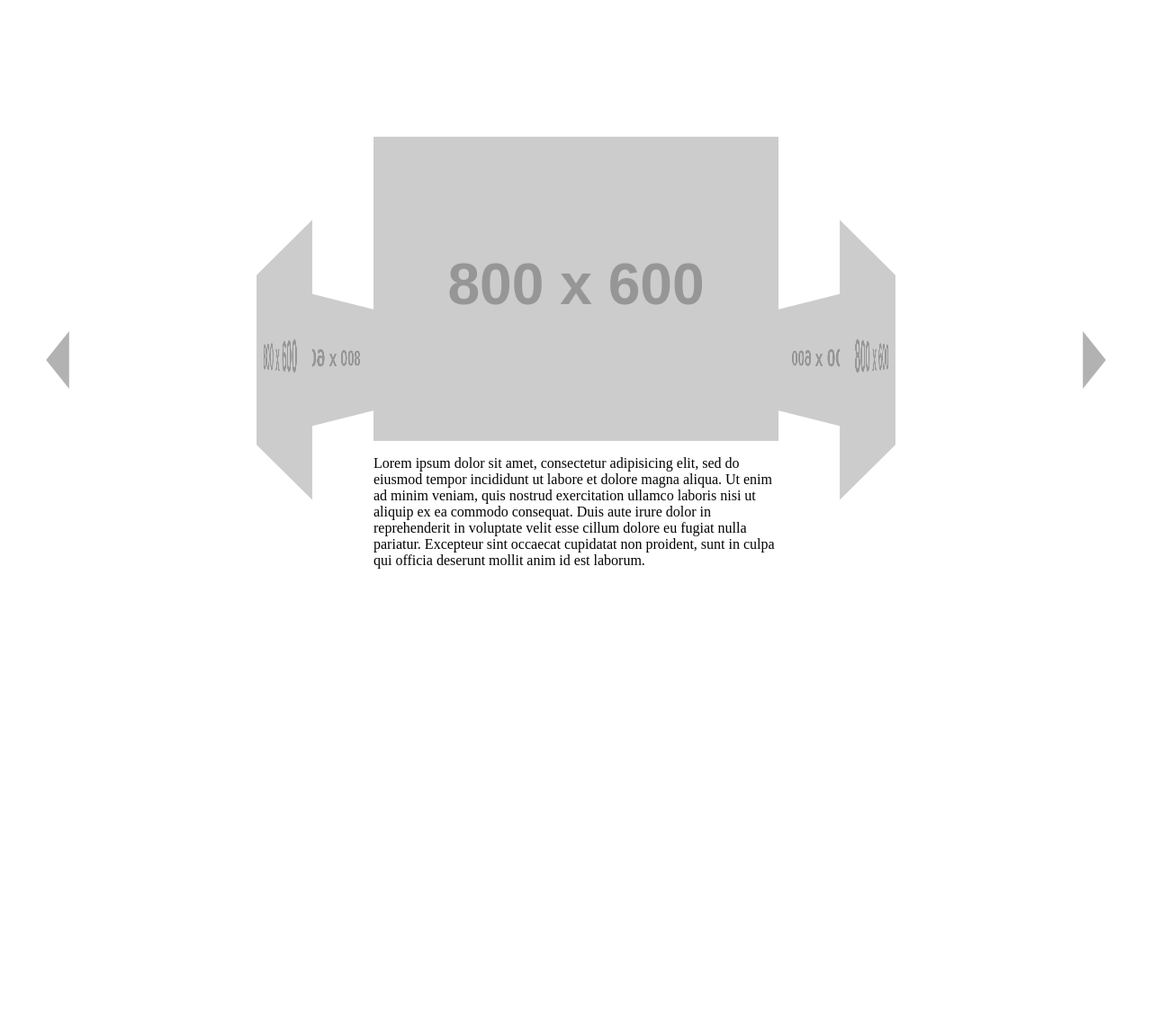
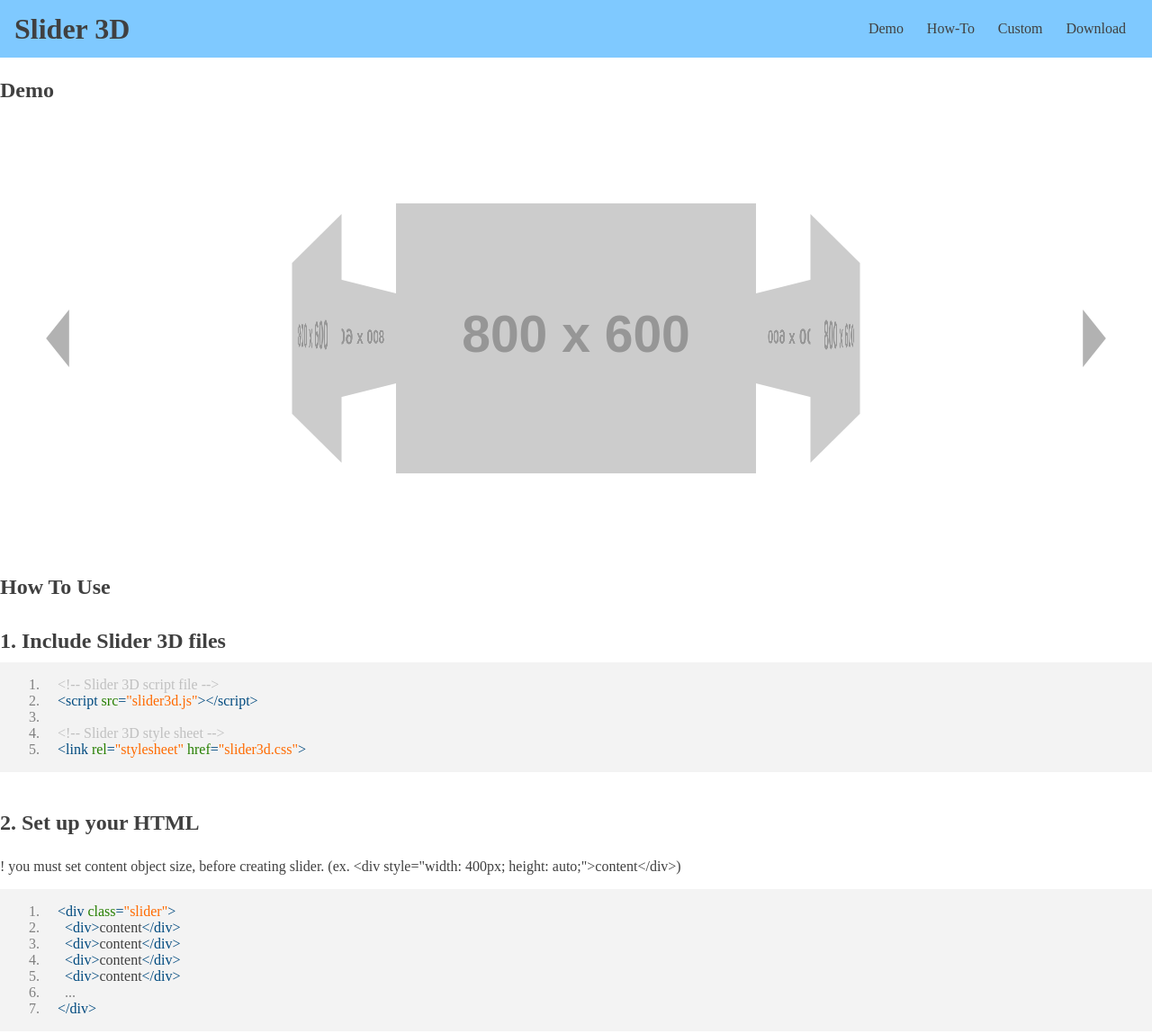
Before and after one commit to iriya410/iriya410.github.io, a plain HTML site: page index.html in a window 1280 px wide. Shown: the top 1149 px of the page at 90% size. Before the commit the page ends 800 px from the top, so only its background shows below. Drawn offline with Linux system fonts and the light colour scheme; placeholder pictures from the web are drawn by us.

Commit message:
index update, slider3d init value update

```diff
--- a/index.html
+++ b/index.html
@@ -3,76 +3,112 @@
 	<head>
 		<meta http-equiv="X-UA-Compatible" content="IE=Edge">
 		<meta charset="UTF-8">
-		<title>3D Slider | AS</title>
+		<title>Slider 3D</title>
 		<meta name="viewport" content="width=device-width, initial-scale=1.0">
 
+		<link rel="stylesheet" type="text/css" href="src/css/index.css">
+
 		<script src="src/js/slider3d.js"></script>
-
-		<style>
-			body {
-				display: flex;
-				flex-direction: column;
-				justify-content: center;
-				align-items: center;
-				margin: 0;
-				min-height: 100vh;
-			}
-
-			img {
-				vertical-align: middle;
-			}
-
-			.container_r {
-				width: 100%;
-				height: 100vh;
-			}
-
-			.container_r section {
-				width: 450px;
-				height: auto;
-			}
-
-		</style>
-
 		<link rel="stylesheet" type="text/css" href="src/css/slider3d.css">
 	</head>
 	<body>
 
-		<div class="container_r">
+		<header>
+			<h1>Slider 3D</h1>
+
+			<ul>
+				<li><a href="#demo">Demo</a></li>
+				<li><a href="#how_to">How-To</a></li>
+				<li><a href="#custom">Custom</a></li>
+				<li><a href="#">Download</a></li>
+			</ul>
+		</header>
+
+		<main>
+			<article id="demo" class="demo">
+				<h2>Demo</h2>
+				<div class="demo-slider">
 					<section>
-				<img src="http://placehold.it/800x600/FF7F7F/fff/?text=SLIDE 0" alt="alt" width="450">
-				<p>Lorem ipsum dolor sit amet, consectetur adipisicing elit, sed do eiusmod
-				tempor incididunt ut labore et dolore magna aliqua. Ut enim ad minim veniam,
-				quis nostrud exercitation ullamco laboris nisi ut aliquip ex ea commodo
-				consequat. Duis aute irure dolor in reprehenderit in voluptate velit esse
-				cillum dolore eu fugiat nulla pariatur. Excepteur sint occaecat cupidatat non
-				proident, sunt in culpa qui officia deserunt mollit anim id est laborum.</p>
+						<img src="http://placehold.it/800x600/FF7F7F/fff/?text=SLIDE 0" alt="alt" width="400">
 					</section>
 					<section>
-				<img src="http://placehold.it/800x600/FFE97F/fff/?text=SLIDE 1" alt="alt" width="450">
+						<img src="http://placehold.it/800x600/FFE97F/fff/?text=SLIDE 1" alt="alt" width="400">
 					</section>
 					<section>
-				<img src="http://placehold.it/800x600/A5FF7F/fff/?text=SLIDE 2" alt="alt" width="450">
+						<img src="http://placehold.it/800x600/A5FF7F/fff/?text=SLIDE 2" alt="alt" width="400">
 					</section>
 					<section>
-				<img src="http://placehold.it/800x600/7FFFC5/fff/?text=SLIDE 3" alt="alt" width="450">
+						<img src="http://placehold.it/800x600/7FFFC5/fff/?text=SLIDE 3" alt="alt" width="400">
 					</section>
 					<section>
-				<img src="http://placehold.it/800x600/7FC9FF/fff/?text=SLIDE 4" alt="alt" width="450">
+						<img src="http://placehold.it/800x600/7FC9FF/fff/?text=SLIDE 4" alt="alt" width="400">
 					</section>
 					<section>
-				<img src="http://placehold.it/800x600/A17FFF/fff/?text=SLIDE 5" alt="alt" width="450">
+						<img src="http://placehold.it/800x600/A17FFF/fff/?text=SLIDE 5" alt="alt" width="400">
 					</section>
 					<section>
-				<img src="http://placehold.it/800x600/D67FFF/fff/?text=SLIDE 6" alt="alt" width="450">
+						<img src="http://placehold.it/800x600/D67FFF/fff/?text=SLIDE 6" alt="alt" width="400">
 					</section>
 					<section>
-				<img src="http://placehold.it/800x600/FF7FB6/fff/?text=SLIDE 7" alt="alt" width="450">
+						<img src="http://placehold.it/800x600/FF7FB6/fff/?text=SLIDE 7" alt="alt" width="400">
 					</section>
 				</div>
+			</article>
+
+			<article id="how_to" class="how_to">
+				<h2>How To Use</h2>
+				<ul>
+					<li>
+						<h3>1. Include Slider 3D files</h3>
+						<ol>
+							<li><div class="comment">&lt;!-- Slider 3D script file --&gt;</div></li>
+							<li><div class="code">&lt;script <span class="att">src</span>=<span class="atv">"slider3d.js"</span>&gt;&lt;/script&gt;</div></li>
+							<li></li>
+							<li><div class="comment">&lt;!-- Slider 3D style sheet --&gt;</div></li>
+							<li><div class="code">&lt;link <span class="att">rel</span>=<span class="atv">"stylesheet"</span> <span class="att">href</span>=<span class="atv">"slider3d.css"</span>&gt;</div></li>
+						</ol>
+					</li>
+					<li>
+						<h3>2. Set up your HTML</h3>
+						<p>
+							! you must set content object size, before creating slider. (ex. &lt;div style="width: 400px; height: auto;"&gt;content&lt;/div&gt;)
+						</p>
+						<ol>
+							<li><div class="code">&lt;div <span class="att">class</span>=<span class="atv">"slider"</span>&gt;</div></li>
+							<li><div class="code">&nbsp;&nbsp;&lt;div&gt;<span class="content">content</span>&lt;/div&gt;</div></li>
+							<li><div class="code">&nbsp;&nbsp;&lt;div&gt;<span class="content">content</span>&lt;/div&gt;</div></li>
+							<li><div class="code">&nbsp;&nbsp;&lt;div&gt;<span class="content">content</span>&lt;/div&gt;</div></li>
+							<li><div class="code">&nbsp;&nbsp;&lt;div&gt;<span class="content">content</span>&lt;/div&gt;</div></li>
+							<li>&nbsp;&nbsp;...</li>
+							<li><div class="code">&lt;/div&gt;</div></li>
+						</ol>
+					</li>
+					<li>
+						<h3>3. Create Slider 3D</h3>
+						<ol>
+							<li><div class="code">&lt;script&gt;</div></li>
+							<li></li>
+							<li><code>&nbsp;&nbsp;var slider = new slider3d(".slider");</code></li>
+							<li></li>
+							<li><div class="code">&lt;/script&gt;</div></li>
+						</ol>
+					</li>
+				</ul>
+			</article>
+
+			<article id="custom" class="custom">
+				<h2>Custom</h2>
+			</article>
+		</main>
+
+		<footer>
+
+		</footer>
 
 		<script>
-			window.slider_test = new slider3d(".container_r", "Y", 0, 1.2);
+			window.slider_test = new slider3d(".demo-slider");
 		</script>
+
+		<script src="src/js/index.js"></script>
 	</body>
 </html>
--- a/src/js/slider3d.js
+++ b/src/js/slider3d.js
@@ -126,7 +126,7 @@
 		// Axis function
 		//////////////////////////////////////////////////
 		initAxis(axis) {
-			this.axis = axis;
+			this.axis = axis || "Y";
 			if(this.axis !== "Y" && this.axis !== "X") {
 				return console.log("axis is only \"X\" | \"Y\"");
 			}
@@ -177,9 +177,9 @@
 		// Distance function
 		//////////////////////////////////////////////////
 		initDistance(dist) {
-			this.dist = dist || 1.0;
-			if(this.dist < 1.0 || this.dist > 2.0) {
-				return console.log("dist is only \"1.0 <= dist <= 2.0\"");
+			this.dist = dist || 1.2;
+			if(this.dist < 0.0 || this.dist > 2.0) {
+				return console.log("dist is only \"0.0 <= dist <= 2.0\"");
 			}
 			this.reverse_dist = 2.0 - this.dist;
 		}
--- /dev/null
+++ b/src/sass/index.sass
@@ -0,0 +1,106 @@
+@import ../../../AssignmentPages/sass_lib/_lib.sass
+
+body
+	@extend %reset_block
+	margin: 0 auto
+	width: 100%
+	min-width: 360px
+	max-width: 1280px
+	color: #404040
+
+ul
+	@extend %reset_list
+
+a
+	@extend %reset_link
+
+header
+	box-sizing: border-box
+	display: flex
+	justify-content: space-between
+	align-items: center
+	position: fixed
+	z-index: 10
+	top: 0
+	left: 0
+	padding: 0 1rem
+	width: 100%
+	height: 4rem
+	min-width: 320px
+	background-color: #7FC9FF
+
+	h1
+		@extend %reset_block
+		font-size: 2rem
+
+	ul
+		display: flex
+		flex-direction: row
+		justify-content: space-around
+		align-items: center
+		min-width: 25%
+
+		li
+			height: 2rem
+			+hover(ltr, border-bottom, 2px solid #FFFFFF, all 0.4s)
+
+		a
+			font-size: 1rem
+			line-height: 2rem
+			margin: 0 5px
+
+main
+	margin-top: 4rem
+
+	h2
+		@extend %reset_block
+		font-size: 1.5rem
+		line-height: 4.5rem
+
+	.demo
+		display: flex
+		flex-direction: column
+		justify-content: center
+		align-items: center
+		width: 100%
+
+		h2
+			align-self: flex-start
+
+		.demo-slider
+			width: 100%
+			height: 30rem
+
+			section
+				width: 100%
+				max-width: 400px
+				height: auto
+
+	.how_to
+		h3
+			@extend %reset_block
+			font-size: 1.5rem
+			line-height: 3rem
+
+		ul>li
+			margin-bottom: 2rem
+
+		ol
+			padding: 1rem 3rem
+			background-color: #F3F3F3
+
+			li
+				padding-left: 1rem
+				color: #808080
+
+			.comment
+				color: #C0C0C0
+
+			.code
+				color: #004A7F
+			.att
+				color: #267F00
+			.atv
+				color: #FF6A00
+			.content
+				color: #404040
```
Also changed, not shown: src/css/index.css (added), src/js/index.js (added). Lines whose indentation alone changed are shown as unchanged.
